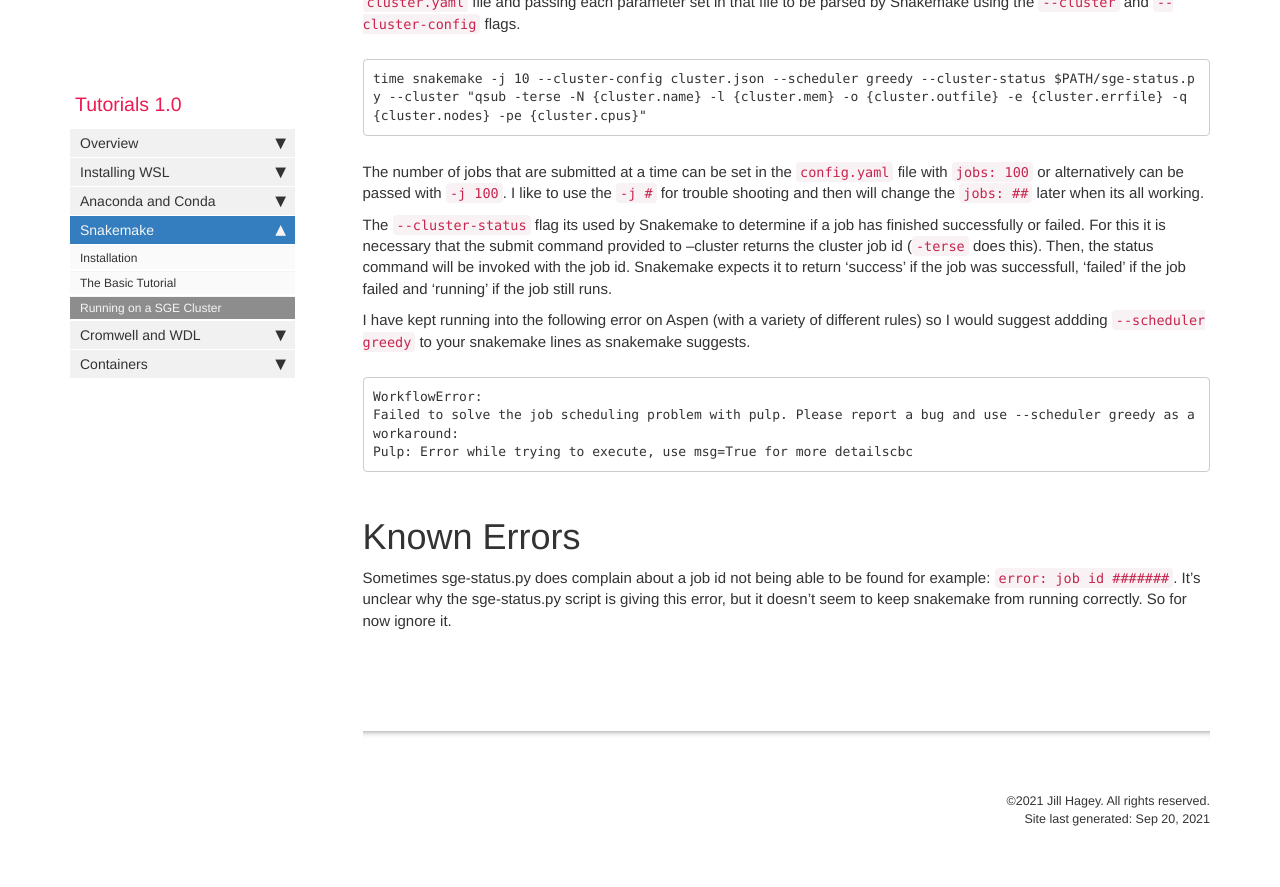
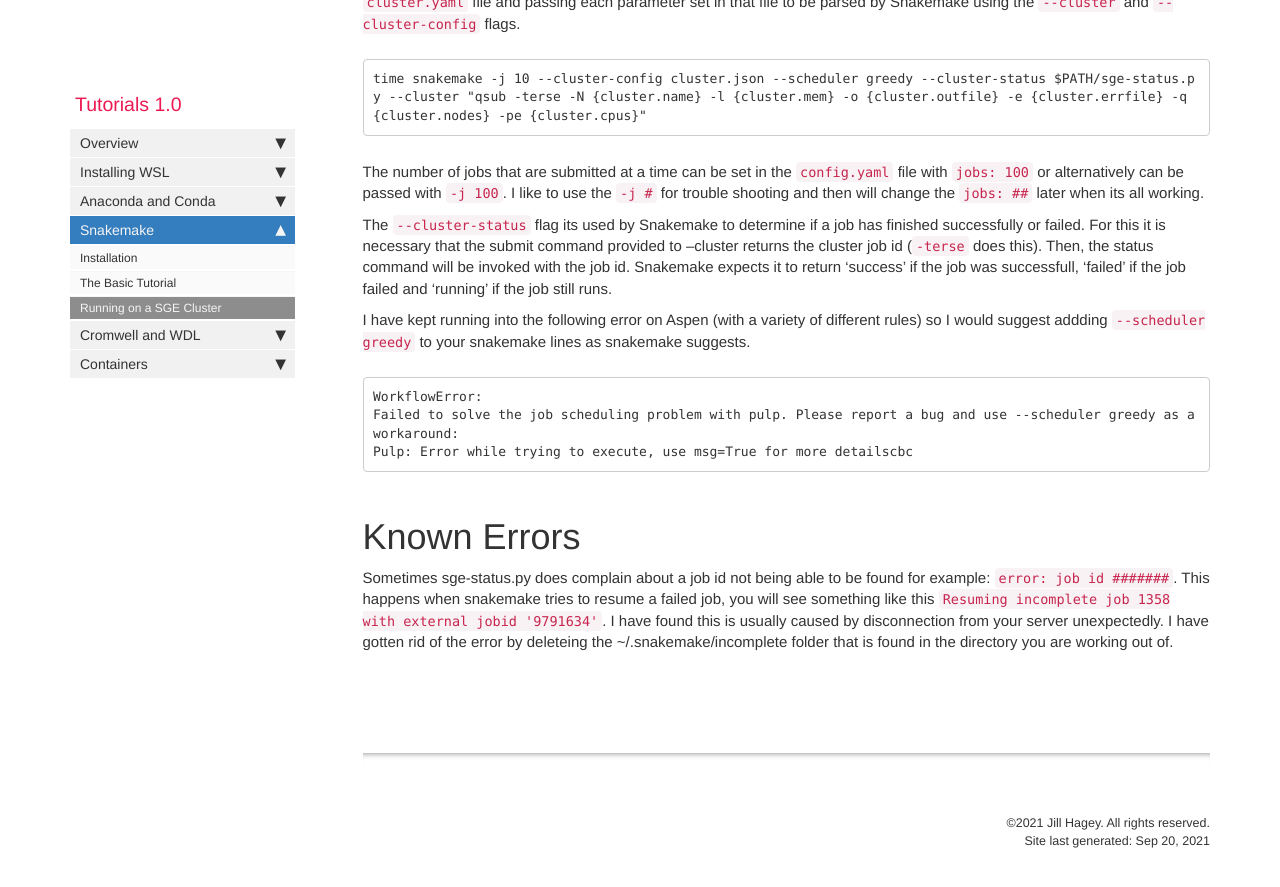
Before and after one commit to jvhagey/Tutorials, a Jekyll site: the page built from pages/mydoc/mydoc_Server.md, in a window 1280 px wide and 900 px high, scrolled down 610 px. Shown: the top 887 px of the window. Built offline with Jekyll 4.4.1, drawn with Linux system fonts in a browser that asks for light colours; comment, search, counter and statistics services are not loaded.

Commit message:
Update mydoc_Server.md

```diff
--- a/pages/mydoc/mydoc_Server.md
+++ b/pages/mydoc/mydoc_Server.md
@@ -40,4 +40,4 @@ Pulp: Error while trying to execute, use msg=True for more detailscbc
 
 # Known Errors
 
-Sometimes sge-status.py does complain about a job id not being able to be found for example: `error: job id #######`. It's unclear why the sge-status.py script is giving this error, but it doesn't seem to keep snakemake from running correctly. So for now ignore it.
+Sometimes sge-status.py does complain about a job id not being able to be found for example: `error: job id #######`. This happens when snakemake tries to resume a failed job, you will see something like this `Resuming incomplete job 1358 with external jobid '9791634'`. I have found this is usually caused by disconnection from your server unexpectedly. I have gotten rid of the error by deleteing the ~/.snakemake/incomplete folder that is found in the directory you are working out of.
```
